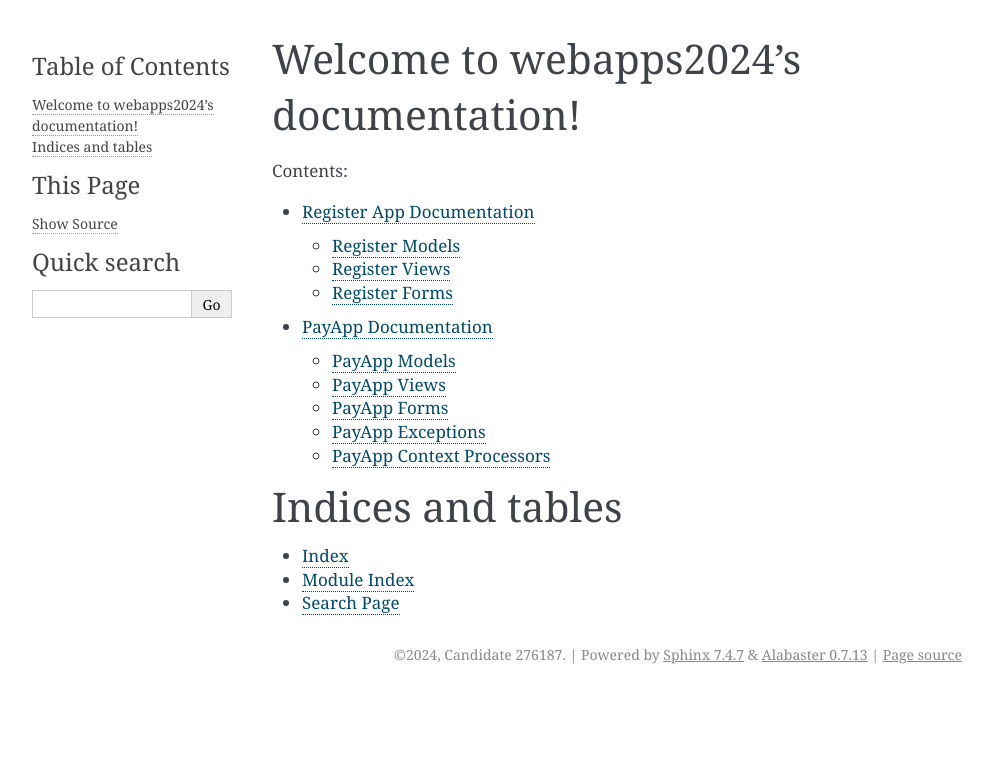
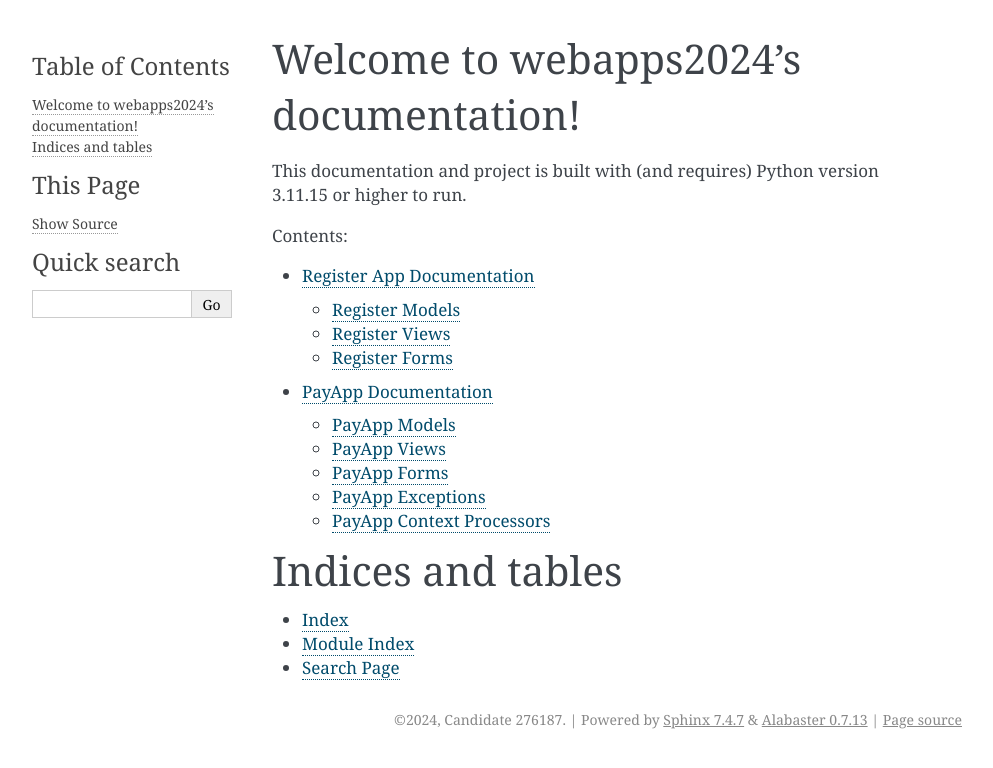
Before and after one commit to tnaccarato/Fakepal, a Sphinx documentation site: the page built from docs/source/index.rst, in a window 1280 px wide. Shown: the top 768 px of the page, without its empty margins (148-1141 px from the left). Built offline with Sphinx 7.4.7, drawn with Linux system fonts in a browser that asks for light colours.

Commit message:
Add required python version to conf

```diff
--- a/docs/source/conf.py
+++ b/docs/source/conf.py
@@ -1,6 +1,7 @@
 import os
 import sys
 import django
+django_version = django.get_version()
 sys.path.insert(0, os.path.abspath('../../'))
 os.environ['DJANGO_SETTINGS_MODULE'] = 'webapps2024.settings'
 django.setup()
@@ -16,6 +17,7 @@ django.setup()
 project = 'webapps2024'
 copyright = '2024, Candidate 276187'
 author = 'Candidate 276187'
+python_version = f"{sys.version_info.major}.{sys.version_info.minor}.{sys.version_info.micro}"
 
 # -- General configuration ---------------------------------------------------
 # https://www.sphinx-doc.org/en/master/usage/configuration.html#general-configuration
@@ -32,3 +34,7 @@ exclude_patterns = []
 
 html_theme = 'alabaster'
 html_static_path = ['_static']
+
+rst_epilog = f"""
+.. |python_version| replace:: {python_version}
+"""
--- a/docs/source/index.rst
+++ b/docs/source/index.rst
@@ -5,6 +5,7 @@
 
 Welcome to webapps2024's documentation!
 =======================================
+This documentation and project is built with (and requires) Python version |python_version| or higher to run.
 
 .. toctree::
    :maxdepth: 2
```
